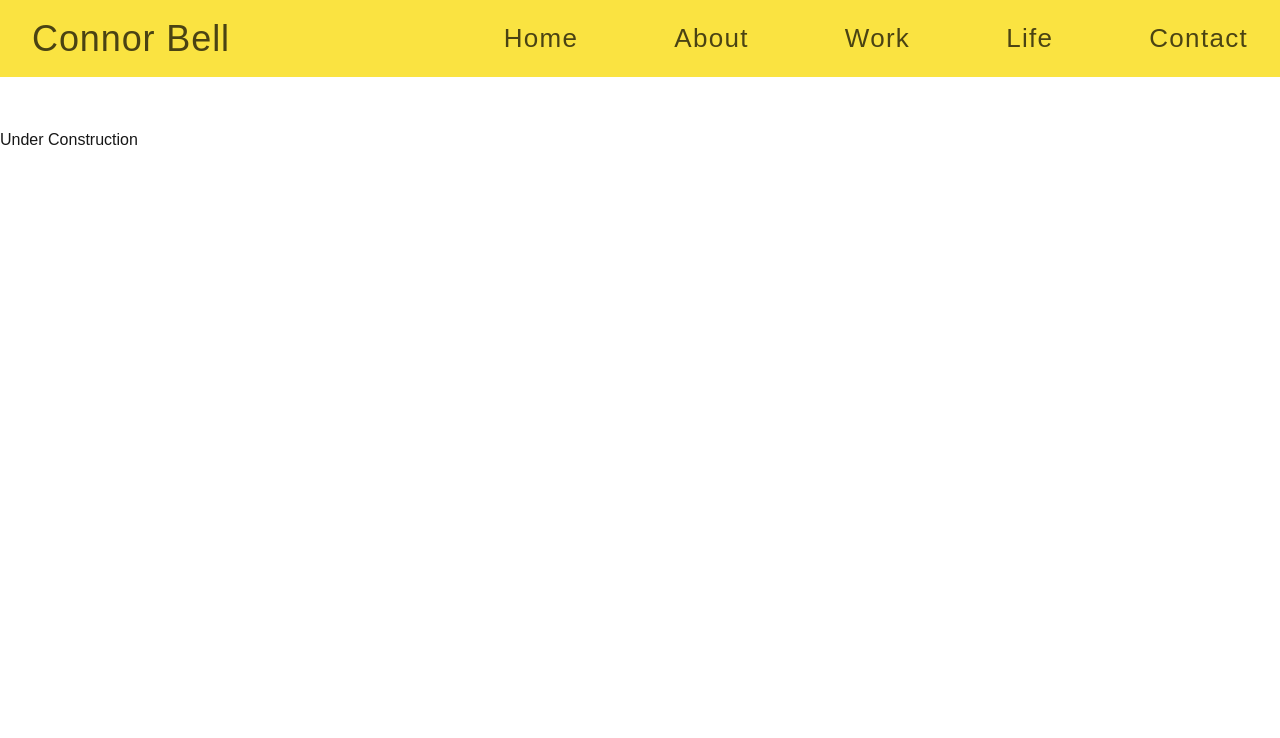
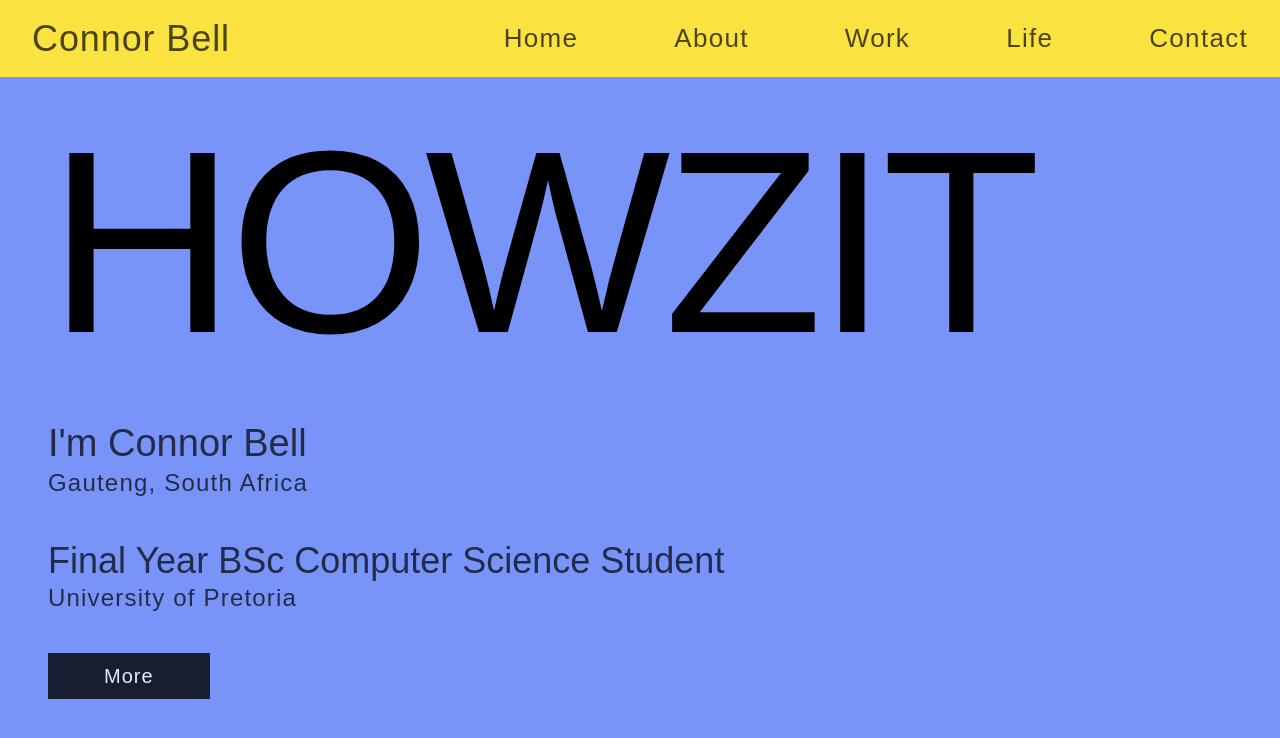
Before and after one commit to u24569608/Connor_Bell_CO_ZA, a Next.js app in the folder site/: page / in a window 1280 px wide. Shown: the top 738 px of the page. Built offline with nearby package versions, Linux system fonts and the light colour scheme; a web font is replaced by a local one.

Commit message:
Adding/Designing the Hero Section

```diff
--- a/site/app/page.tsx
+++ b/site/app/page.tsx
@@ -1,11 +1,12 @@
 import Navbar from "@/components/Navbar";
+import Hero from "@/components/Hero";
 
 export default function Home() {
   return (
     <>
       <Navbar />
-      <main className="pt-32">
-        <h1>Under Construction</h1>
+      <main>
+        <Hero />
       </main>
     </>
   );
--- a/site/components/Hero.tsx
+++ b/site/components/Hero.tsx
@@ -0,0 +1,85 @@
+
+
+"use client";
+
+export default function Hero() {
+  return (
+    <section
+      id="hero"
+      className="w-full bg-[rgb(121,148,248)]"
+    >
+      {/* Container aligned with navbar */}
+      <div className="w-full max-w-[1400px] mx-auto px-6 md:px-8 lg:px-12">
+
+        {/* Top spacing */}
+        <div className="pt-20 md:pt-24 lg:pt-28">
+
+          {/* HOWZIT */}
+          <h1 className="
+            text-[120px] md:text-[210px] lg:text-[260px]
+            leading-none
+            tracking-tight
+            text-black
+          ">
+            HOWZIT
+          </h1>
+
+          {/* Space below HOWZIT */}
+          <div className="mt-8 md:mt-10 lg:mt-12">
+
+            {/* I'm Connor Bell */}
+            <div className="text-[32px] md:text-[36px] lg:text-[38px] leading-tight opacity-70 text-black">
+              <span className="font-light">I'm </span>
+              <span className="font-normal">Connor Bell</span>
+            </div>
+
+            {/* Location */}
+            <div className="text-[20px] md:text-[22px] lg:text-[24px] leading-tight tracking-wider opacity-70  text-black mt-0">
+              Gauteng, South Africa
+            </div>
+
+            {/* Space */}
+            <div className="mt-8 md:mt-10">
+
+              {/* Degree */}
+              <div className="text-[28px] md:text-[32px] lg:text-[36px] leading-tight opacity-70 text-black">
+                <span className="font-light">Final Year </span>
+                <span className="font-normal">BSc Computer Science Student</span>
+              </div>
+
+              {/* University */}
+              <div className="text-[20px] md:text-[22px] lg:text-[24px] leading-tight tracking-wider text-black mt-0 opacity-70 font-light">
+                University of Pretoria
+              </div>
+
+              {/* Button spacing */}
+              <div className="mt-8 md:mt-10">
+
+                {/* Button */}
+                <button className="
+                  bg-black text-white
+                  px-14 py-2
+                  text-[18px] md:text-[20px]
+                  font-normal
+                  opacity-80
+                  tracking-wider
+                  transition-all
+                  hover:bg-white hover:text-black
+                  hover:opacity-70
+
+                ">
+                  More
+                </button>
+
+              </div>
+            </div>
+          </div>
+
+          {/* Bottom spacing (control this) */}
+          <div className="pb-24 md:pb-28 lg:pb-32" />
+
+        </div>
+      </div>
+    </section>
+  );
+}
```
